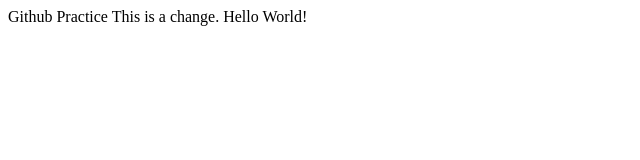
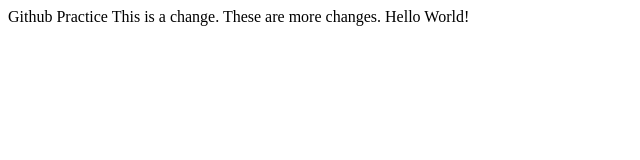
Before and after one commit to austinmoses/gitflow_practice, a plain HTML site: page index.html in a window 1280 px wide. Shown: the whole page, without its empty margins (0-640 px from the left). Drawn offline with Linux system fonts and the light colour scheme.

Commit message:
These are the changes I made in Atom.

```diff
--- a/index.html
+++ b/index.html
@@ -5,7 +5,7 @@
     <title>Github Practice</title>
     Github Practice
 
-    This is a change.
+    This is a change. These are more changes.
   </head>
   <body>
     Hello World!
```
